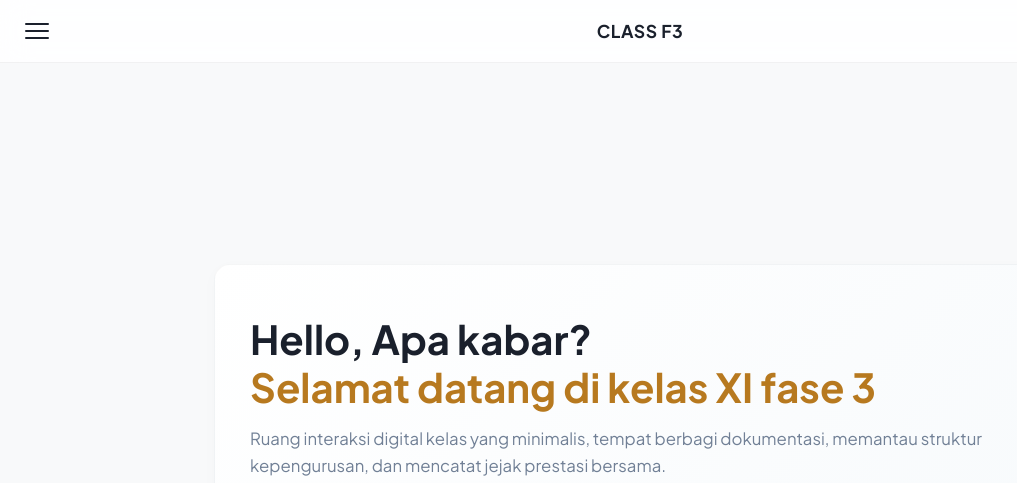
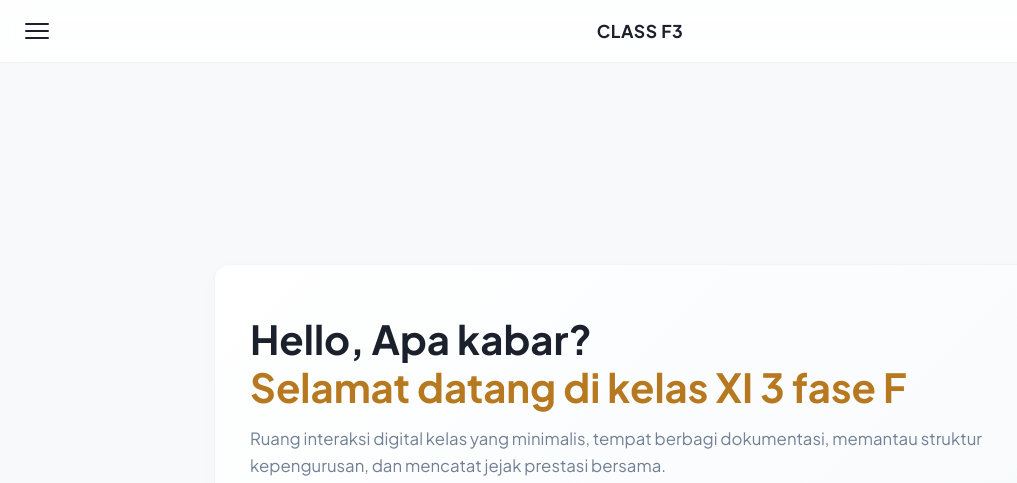
Before and after one commit to PitNewbie/ClassWebXI-F, a plain HTML site: page index.html in a window 1280 px wide. Shown: the top 483 px of the page, without its empty margins (0-1017 px from the left). Drawn offline with Linux system fonts and the light colour scheme.

Commit message:
Update index.html

```diff
--- a/index.html
+++ b/index.html
@@ -723,7 +723,7 @@
         <!-- HOME -->
         <section id="home">
             <div class="card reveal">
-                <h1>Hello, Apa kabar? <br><span>Selamat datang di kelas XI fase 3</span></h1>
+                <h1>Hello, Apa kabar? <br><span>Selamat datang di kelas XI 3 fase F</span></h1>
                 <p style="margin-top: 15px;">Ruang interaksi digital kelas yang minimalis, tempat berbagi dokumentasi, memantau struktur kepengurusan, dan mencatat jejak prestasi bersama.</p>
 
                 <div class="social-container">
```
